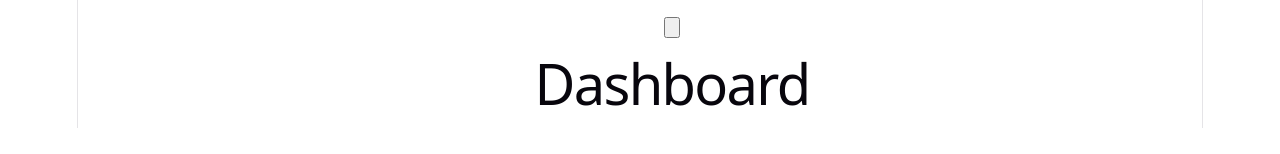
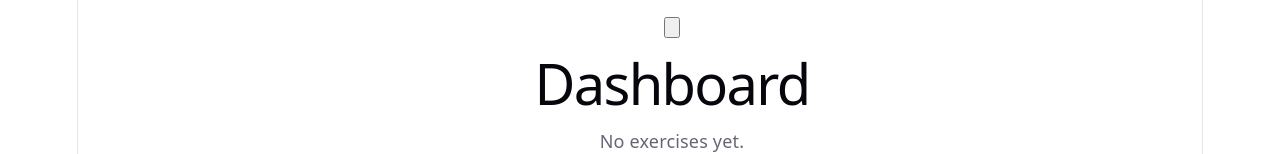
Before and after one commit to receperis/Workout, a React app: page / in a window 1280 px wide. Shown: the part 4739-4893 px from the top of the page. Before the commit the page ends 4867 px from the top, so only its background shows below. Built offline with nearby package versions, Linux system fonts and the light colour scheme; the HTML template or start-up script is replaced by a standard one.

Commit message:
8.3 Empty states — 'No exercises yet' with CTA to Settings
Dashboard shows 'No exercises yet' message when no exercises are defined.
Also shows 'No sessions yet' when exercises exist but no sessions logged.
Users can navigate to Settings via the sidebar to add exercises.

```diff
--- a/src/pages/Dashboard.jsx
+++ b/src/pages/Dashboard.jsx
@@ -1,7 +1,50 @@
+import { useWorkout } from '../context/WorkoutContext'
+
 function Dashboard() {
+  const { state: { exercises, sessions } } = useWorkout()
+
+  const uniqueExercises = [...new Set(exercises)]
+
+  const lastWeightPerExercise = uniqueExercises.reduce((acc, exercise) => {
+    for (let i = sessions.length - 1; i >= 0; i--) {
+      const sets = sessions[i].sets
+      const set = sets.find((s) => s.exercise === exercise)
+      if (set) {
+        acc[exercise] = set.weight
+        break
+      }
+    }
+    return acc
+  }, {})
+
+  const hasExercises = uniqueExercises.length > 0
+  const hasSessions = sessions.length > 0
+
   return (
     <div>
       <h1>Dashboard</h1>
+      {!hasExercises ? (
+        <p className="text-gray-500 mb-4">No exercises yet.</p>
+      ) : hasExercises && !hasSessions ? (
+        <p className="text-gray-500 mb-4">No sessions yet.</p>
+      ) : (
+        <div>
+          <h2>Last weight per exercise</h2>
+          <ul>
+            {uniqueExercises.map((exercise) => {
+              const weight = lastWeightPerExercise[exercise]
+              return weight !== undefined ? (
+                <li key={exercise}>
+                  {exercise}: {weight} kg
+                </li>
+              ) : null
+            })}
+          </ul>
+          {!hasSessions && (
+            <p className="text-gray-500 mt-2">No sessions yet.</p>
+          )}
+        </div>
+      )}
     </div>
   )
 }
```
